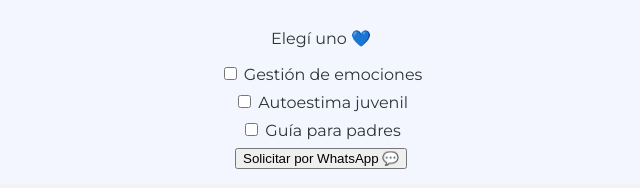
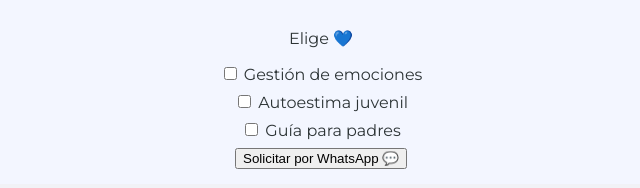
Before and after one commit to franeliant-arch/Academia-Azul, a plain HTML site: page index.html in a window 1280 px wide. Both pictures are taken after a click on the link "PDF Educativos Gratis". Shown: the part 1768-1956 px from the top of the page, 319-959 px from the left. Drawn offline with Linux system fonts and the light colour scheme.

```diff
--- a/index.html
+++ b/index.html
@@ -409,7 +409,7 @@
   </a>
 <div id="menu-ebooks" class="menu-ebooks">
 
-  <p>Elegí uno 💙</p>
+  <p>Elige 💙</p>
 
   <label>
     <input type="checkbox" class="ebook" value="Gestión de emociones">
```
